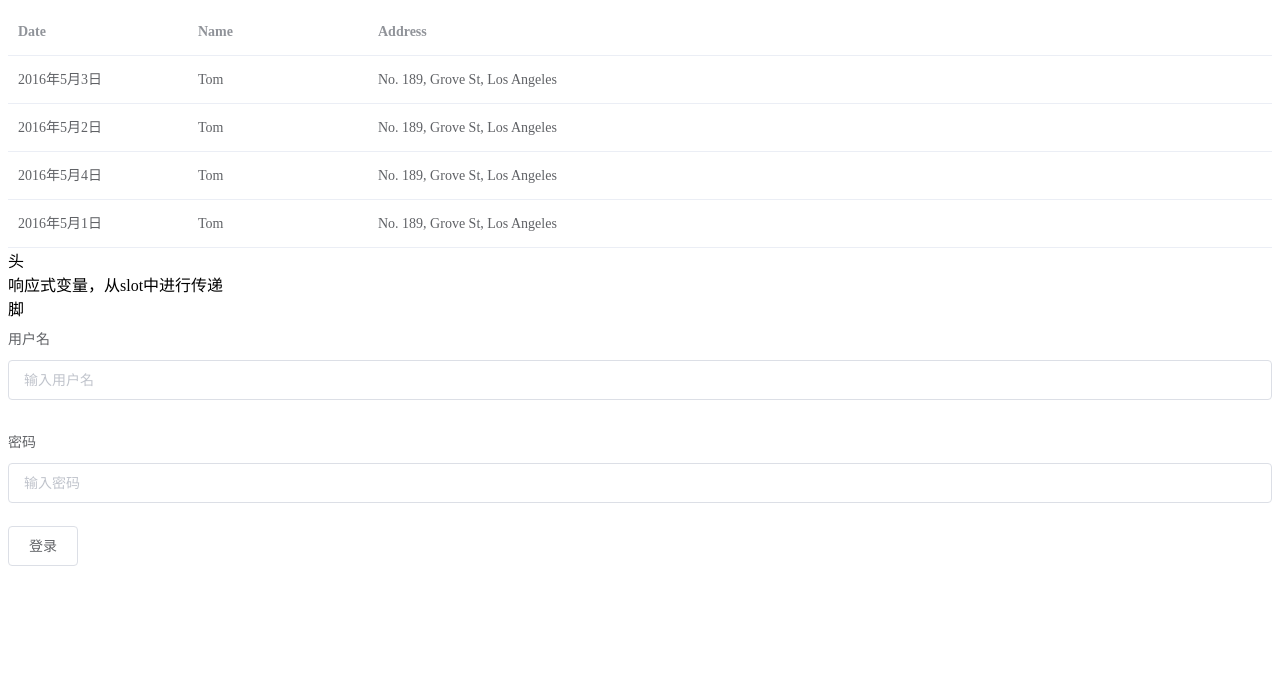
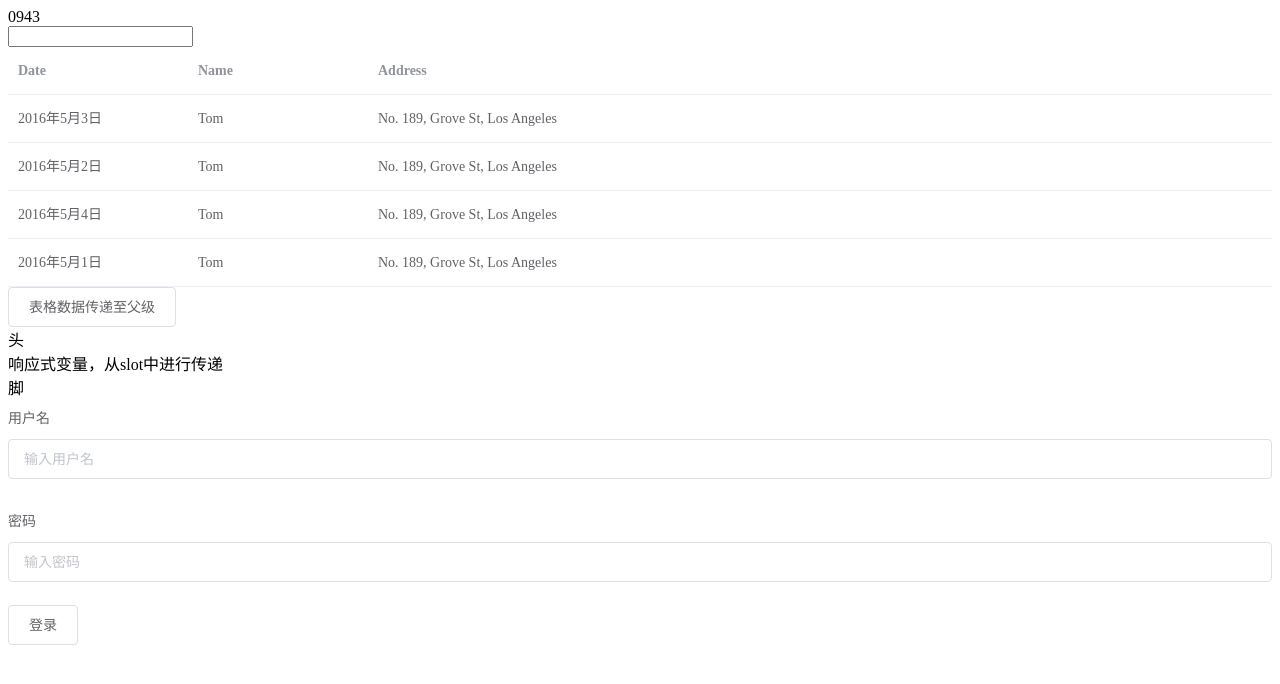
Before and after one commit to JinweiOS/learnV3, a Vue app: page / in a window 1280 px wide. Shown: the top 684 px of the page. Built offline with nearby package versions, Linux system fonts and the light colour scheme.

Commit message:
feat: 时间传递

```diff
--- a/src/Main.vue
+++ b/src/Main.vue
@@ -3,36 +3,48 @@ import PartComp from '@/component/Part.vue'
 import AttrComp from '@/component/Attr.vue'
 
 import TableComp from '@/component/Table.vue'
-import {ref} from 'vue'
+import CustomInput from '@/component/CustomInput.vue'
+import { ref } from 'vue'
 export default {
   name: 'MainComp',
   // 局部注册
   components: {
     // 'PartCom': PartComp
     AttrComp,
-    TableComp
+    TableComp,
+    CustomInput
   },
   setup() {
     const msgText = ref('hello world')
     const msgObj = ref({
       name: '哈哈哈哈'
     })
-    setTimeout(() => {
-      msgObj.value.name = '我改变了'
-    }, 3000)
+
 
     const count = ref(0)
+    const customInput = ref('0941')
 
     function add(a, b, c) {
       count.value = a + b
       msgObj.value.name = c
     }
 
+    function getData(data) {
+      console.log('获取数据', data)
+    }
+
+
+    setTimeout(() => {
+      msgObj.value.name = '我改变了'
+      customInput.value = '0943'
+    }, 3000)
     return {
       msgText,
       msgObj,
       add,
-      count
+      count,
+      customInput,
+      getData
     }
   }
 }
@@ -44,7 +56,12 @@ export default {
   <div>父亲：{{ msgObj.name }}</div>
   <div>父亲:{{ count }}</div>
   <el-button>这是elementui提供的</el-button> -->
-  <table-comp></table-comp>
+  <custom-input v-model="customInput"></custom-input>
+  <!-- <CustomInput
+    :modelValue="customInput"
+    @update:modelValue="(newValue) => (customInput = newValue)"
+  /> -->
+  <table-comp @submit="getData"></table-comp>
   <attr-comp class="title-pjw" @click="() => console.log('p')"></attr-comp>
 </template>
 
--- /dev/null
+++ b/src/component/CustomInput.vue
@@ -0,0 +1,13 @@
+<script>
+export default {
+  props: ['modelValue'],
+  name: 'CustomInput',
+  setup() {}
+}
+</script>
+<template>
+  <div>
+    <div>{{ modelValue }}</div>
+    <input type="text" />
+  </div>
+</template>
--- a/src/component/Table.vue
+++ b/src/component/Table.vue
@@ -1,8 +1,9 @@
 <script>
 import { ref } from 'vue'
 export default {
+  emits: ['submit'],
   name: 'TableComp',
-  setup() {
+  setup(props, { emit }) {
     const tableData = ref([
       {
         date: '2016-05-03',
@@ -30,9 +31,15 @@ export default {
       const time = new Date(date)
       return `${time.getFullYear()}年${time.getMonth() + 1}月${time.getDate()}日`
     }
+
+    function callback() {
+      emit('submit', {data: tableData.value})
+    }
+
     return {
       tableData,
-      print
+      print,
+      callback
     }
   }
 }
@@ -40,12 +47,14 @@ export default {
 
 <template>
   <el-table :data="tableData" style="width: 100%">
-    <el-table-column prop="date" label="Date" width="180" >
-      <template v-slot:default="{row}">
+    <el-table-column prop="date" label="Date" width="180">
+      <template v-slot:default="{ row }">
         {{ print(row.date) }}
       </template>
     </el-table-column>
     <el-table-column prop="name" label="Name" width="180" />
     <el-table-column prop="address" label="Address" />
   </el-table>
+  <el-button @click="callback">表格数据传递至父级</el-button>
+  <!-- <el-button @click="$emit('submit', tableData)">表格数据传递至父级</el-button> -->
 </template>
```
